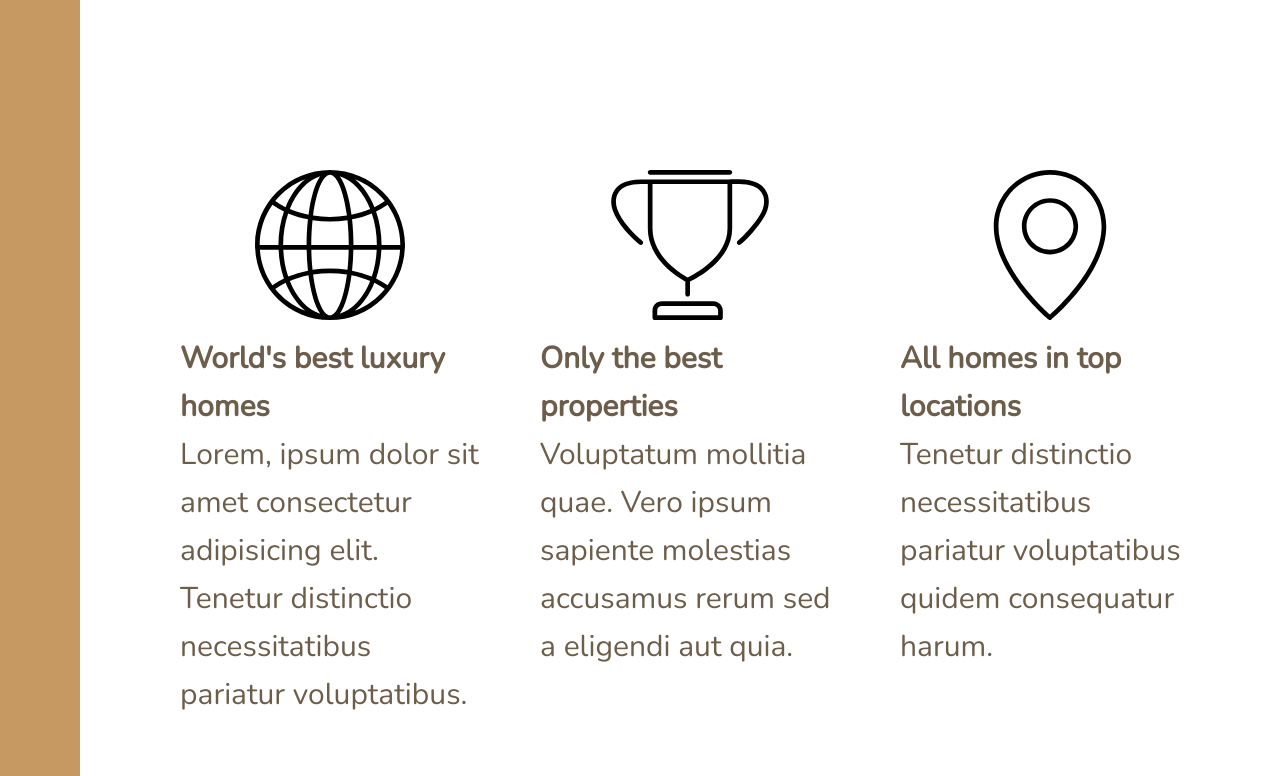
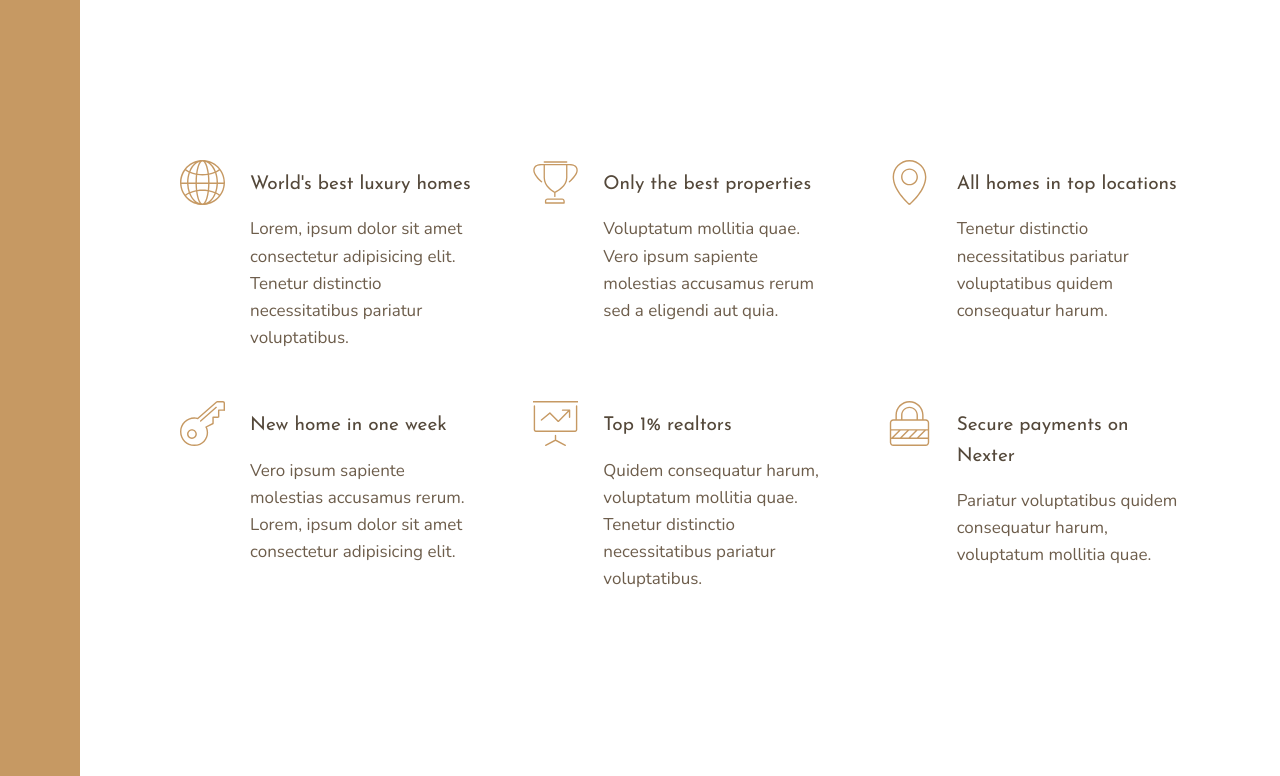
Before and after one commit to raymanandrei/Sass-Nexter, a website: page index.html in a window 1280 px wide. Shown: the part 660-1436 px from the top of the page. Drawn offline with nearby package versions, Linux system fonts and the light colour scheme; files that its build step writes are made by us from their sources.

Commit message:
finished 110 clip

```diff
--- a/index.html
+++ b/index.html
@@ -23,61 +23,61 @@
 
     <section class="features">
       <div class="feature">
-        <svg class="feature-icon">
+        <svg class="feature__icon">
           <use xlink:href="img/sprite.svg#icon-global"></use>
         </svg>
-        <h4 class="heading-4">World's best luxury homes</h4>
-        <p class="features__text">
+        <h4 class="heading-4 heading-4--dark">World's best luxury homes</h4>
+        <p class="feature__text">
           Lorem, ipsum dolor sit amet consectetur adipisicing elit. Tenetur
           distinctio necessitatibus pariatur voluptatibus.
         </p>
       </div>
       <div class="feature">
-        <svg class="feature-icon">
+        <svg class="feature__icon">
           <use xlink:href="img/sprite.svg#icon-trophy"></use>
         </svg>
-        <h4 class="heading-4">Only the best properties</h4>
-        <p class="features__text">
+        <h4 class="heading-4 heading-4--dark">Only the best properties</h4>
+        <p class="feature__text">
           Voluptatum mollitia quae. Vero ipsum sapiente molestias accusamus
           rerum sed a eligendi aut quia.
         </p>
       </div>
       <div class="feature">
-        <svg class="feature-icon">
+        <svg class="feature__icon">
           <use xlink:href="img/sprite.svg#icon-map-pin"></use>
         </svg>
-        <h4 class="heading-4">All homes in top locations</h4>
-        <p class="features__text">
+        <h4 class="heading-4 heading-4--dark">All homes in top locations</h4>
+        <p class="feature__text">
           Tenetur distinctio necessitatibus pariatur voluptatibus quidem
           consequatur harum.
         </p>
       </div>
       <div class="feature">
-        <svg class="feature-icon">
+        <svg class="feature__icon">
           <use xlink:href="img/sprite.svg#icon-key"></use>
         </svg>
-        <h4 class="heading-4">New home in one week</h4>
-        <p class="features__text">
+        <h4 class="heading-4 heading-4--dark">New home in one week</h4>
+        <p class="feature__text">
           Vero ipsum sapiente molestias accusamus rerum. Lorem, ipsum dolor sit
           amet consectetur adipisicing elit.
         </p>
       </div>
       <div class="feature">
-        <svg class="feature-icon">
+        <svg class="feature__icon">
           <use xlink:href="img/sprite.svg#icon-presentation"></use>
         </svg>
-        <h4 class="heading-4">Top 1% realtors</h4>
-        <p class="features__text">
+        <h4 class="heading-4 heading-4--dark">Top 1% realtors</h4>
+        <p class="feature__text">
           Quidem consequatur harum, voluptatum mollitia quae. Tenetur distinctio
           necessitatibus pariatur voluptatibus.
         </p>
       </div>
       <div class="feature">
-        <svg class="feature-icon">
+        <svg class="feature__icon">
           <use xlink:href="img/sprite.svg#icon-lock"></use>
         </svg>
-        <h4 class="heading-4">Secure payments on Nexter</h4>
-        <p class="features__text">
+        <h4 class="heading-4 heading-4--dark">Secure payments on Nexter</h4>
+        <p class="feature__text">
           Pariatur voluptatibus quidem consequatur harum, voluptatum mollitia
           quae.
         </p>
--- a/sass/_features.scss
+++ b/sass/_features.scss
@@ -4,6 +4,26 @@
   margin: 15rem 0;
 
   display: grid;
-  grid-template-columns: repeat(3, 1fr);
+  // grid-template-columns: repeat(3, 1fr);
+  grid-template-columns: repeat(auto-fit, minmax(25rem, 1fr));
   grid-gap: 6rem;
+  align-items: start;
 }
+
+.feature {
+  display: grid;
+  grid-template-columns: min-content 1fr;
+  grid-row-gap: 1.5rem;
+  grid-column-gap: 2.5rem;
+  &__icon {
+    fill: $color-primary;
+    width: 4.5rem;
+    height: 4.5rem;
+    grid-row: 1 / span 2;
+    transform: translateY(-1rem);
+  }
+
+  &__text {
+    font-size: 1.7rem;
+  }
+}
--- a/sass/_typography.scss
+++ b/sass/_typography.scss
@@ -0,0 +1,28 @@
+%heading {
+  font-family: $font-display;
+  font-weight: 400;
+}
+
+.heading-1 {
+  @extend %heading;
+}
+.heading-2 {
+  @extend %heading;
+}
+
+.heading-3 {
+  @extend %heading;
+}
+
+.heading-4 {
+  @extend %heading;
+  font-size: 1.9rem;
+
+  &--light {
+    color: $color-grey-light-1;
+  }
+
+  &--dark {
+    color: $color-grey-dark-1;
+  }
+}
```
